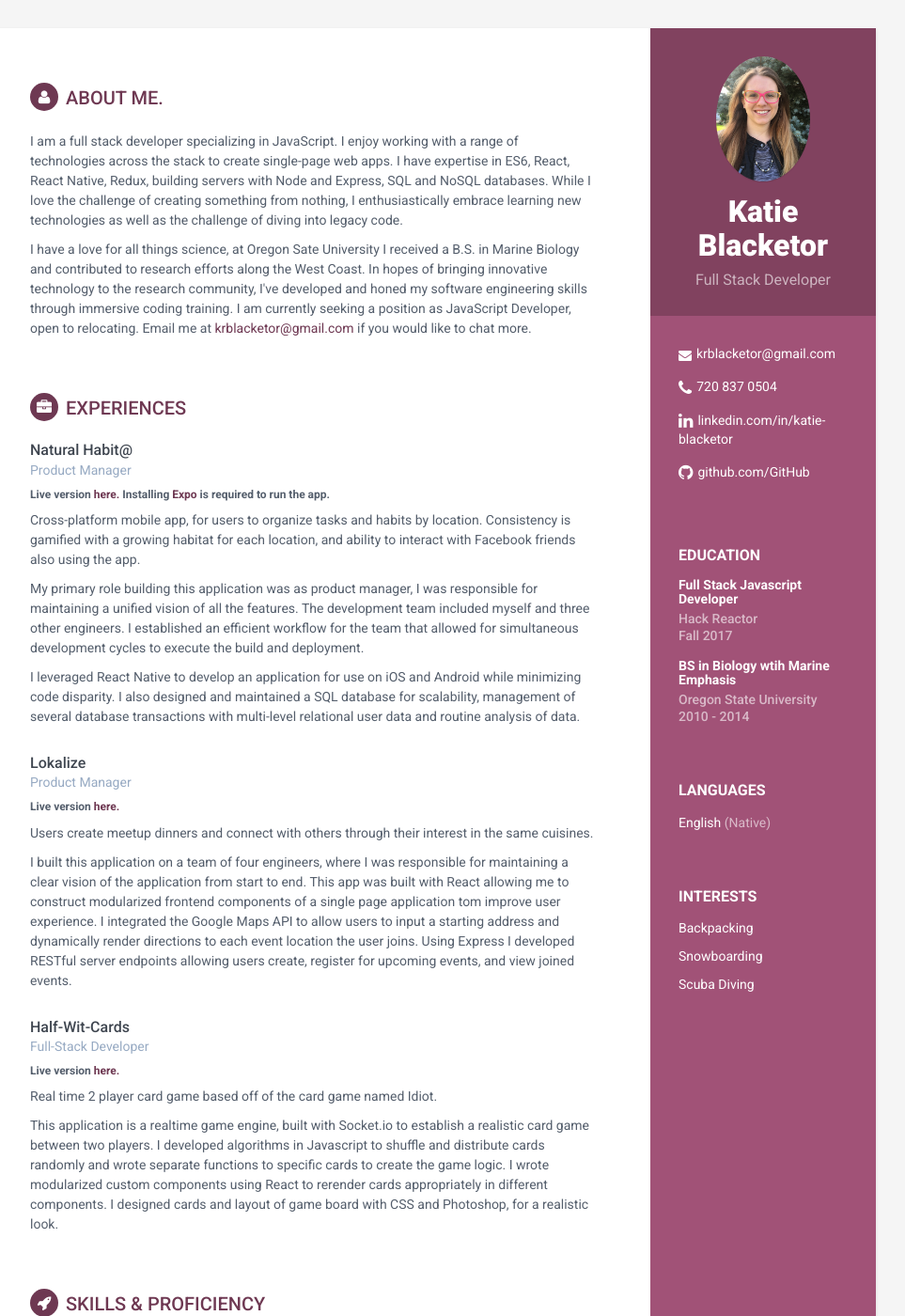
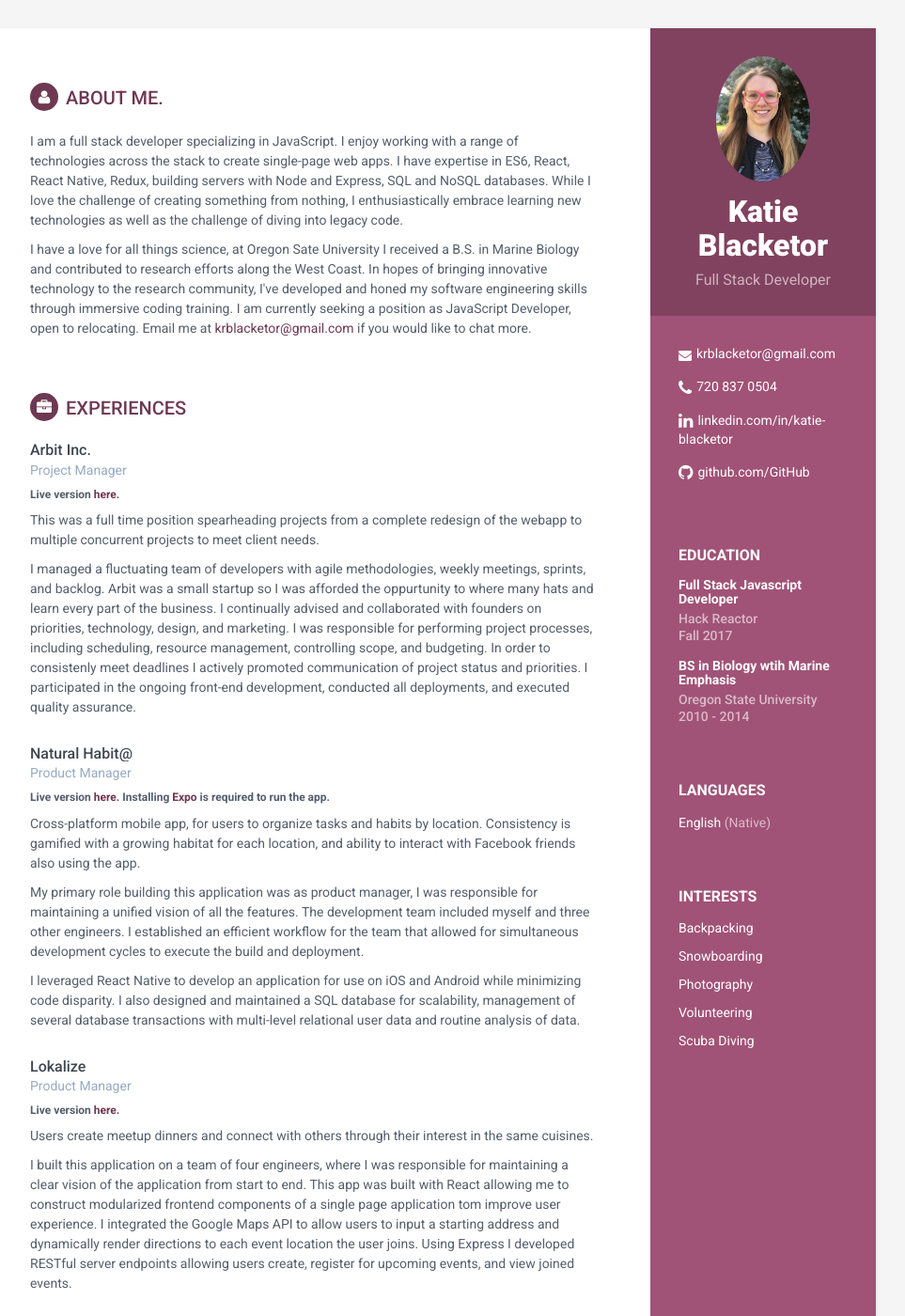
Before and after one commit to blackeka/blackeka.github.io, a Jekyll site: the page built from index.html, in a window 1280 px wide and 1400 px high. Shown: the whole window at 94% size, without its empty margins (188-1151 px from the left). Built offline with Jekyll 4.4.1, drawn with Linux system fonts in a browser that asks for light colours.

Commit message:
Update experience and interests.

```diff
--- a/_includes/experience.html
+++ b/_includes/experience.html
@@ -1,5 +1,21 @@
 <section class="section experiences-section">
   <h2 class="section-title"><i class="fa fa-briefcase"></i>Experiences</h2>
+
+  <div class="item">
+      <div class="meta">
+          <div class="upper-row">
+          <h3 class="job-title">Arbit Inc.</h3>
+          <!-- <div class="time">2014 - 2015</div> -->
+          </div><!--//upper-row-->
+          <div class="company">Project Manager</div>
+          <!-- <div class="company">Google, London</div> -->
+      </div><!--//meta-->
+      <div class="details">
+          <h6>Live version <a href="https://askarbit.com/"  target="_blank">here.</a></h6>
+          <p>This was a full time position spearheading projects from a complete redesign of the webapp to multiple concurrent projects to meet client needs.</p>
+          <p>I managed a fluctuating team of developers with agile methodologies, weekly meetings, sprints, and backlog. Arbit was a small startup so I was afforded the oppurtunity to where many hats and learn every part of the business. I continually advised and collaborated with founders on priorities, technology, design, and marketing. I was responsible for performing project processes, including scheduling, resource management, controlling scope, and budgeting. In order to consistenly meet deadlines I actively promoted communication of project status and priorities. I participated in the ongoing front-end development, conducted all deployments, and executed quality assurance.</p>
+      </div><!--//details-->
+  </div><!--//item-->
 
   <div class="item">
     <div class="meta">
--- a/_includes/interests.html
+++ b/_includes/interests.html
@@ -3,6 +3,8 @@
 <ul class="list-unstyled interests-list">
 <li>Backpacking</li>
 <li>Snowboarding</li>
+<li>Photography</li>
+<li>Volunteering</li>
 <li>Scuba Diving</li>
 </ul>
 </div><!--//interests-->
```
Lines whose indentation alone changed are shown as unchanged.
